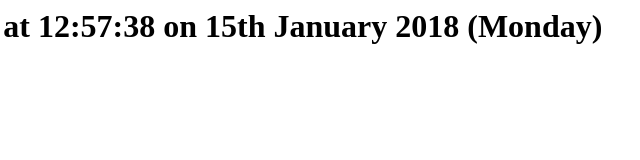
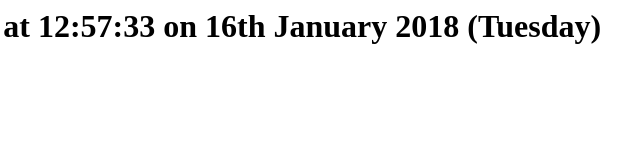
Before and after one commit to sole/publish-and-cron, a plain HTML site: page index.html in a window 1280 px wide. Shown: the full height of the page, 173-813 px from the left. Drawn offline with Linux system fonts and the light colour scheme.

Commit message:
Built from commit 9921361ec153f92ea03c2b71ecfaecc8a2d7d6eb

```diff
--- a/index.html
+++ b/index.html
@@ -1 +1 @@
-<h1>File created at 12:57:38 on 15th January 2018 (Monday)</h1>
+<h1>File created at 12:57:33 on 16th January 2018 (Tuesday)</h1>
```
